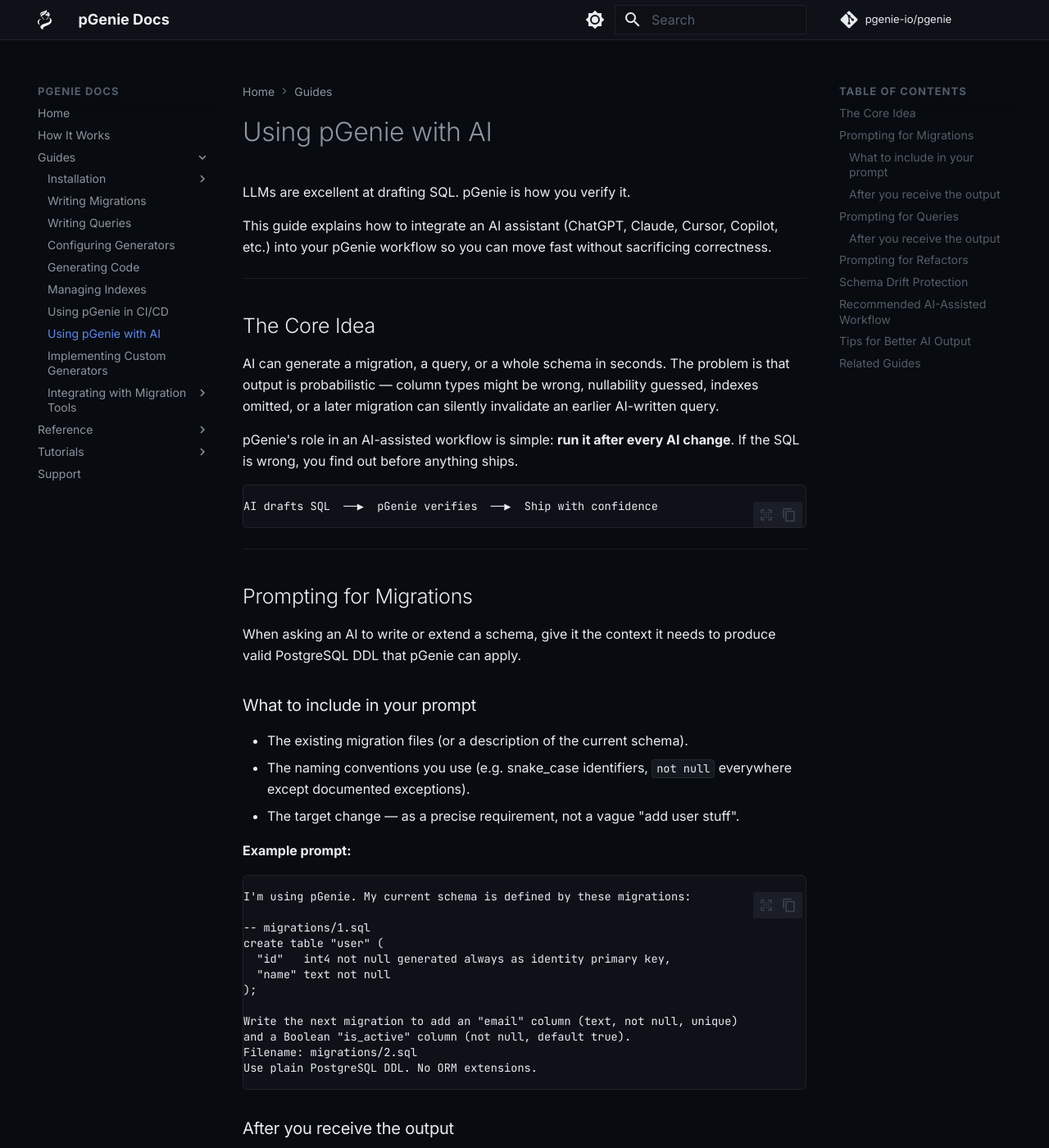
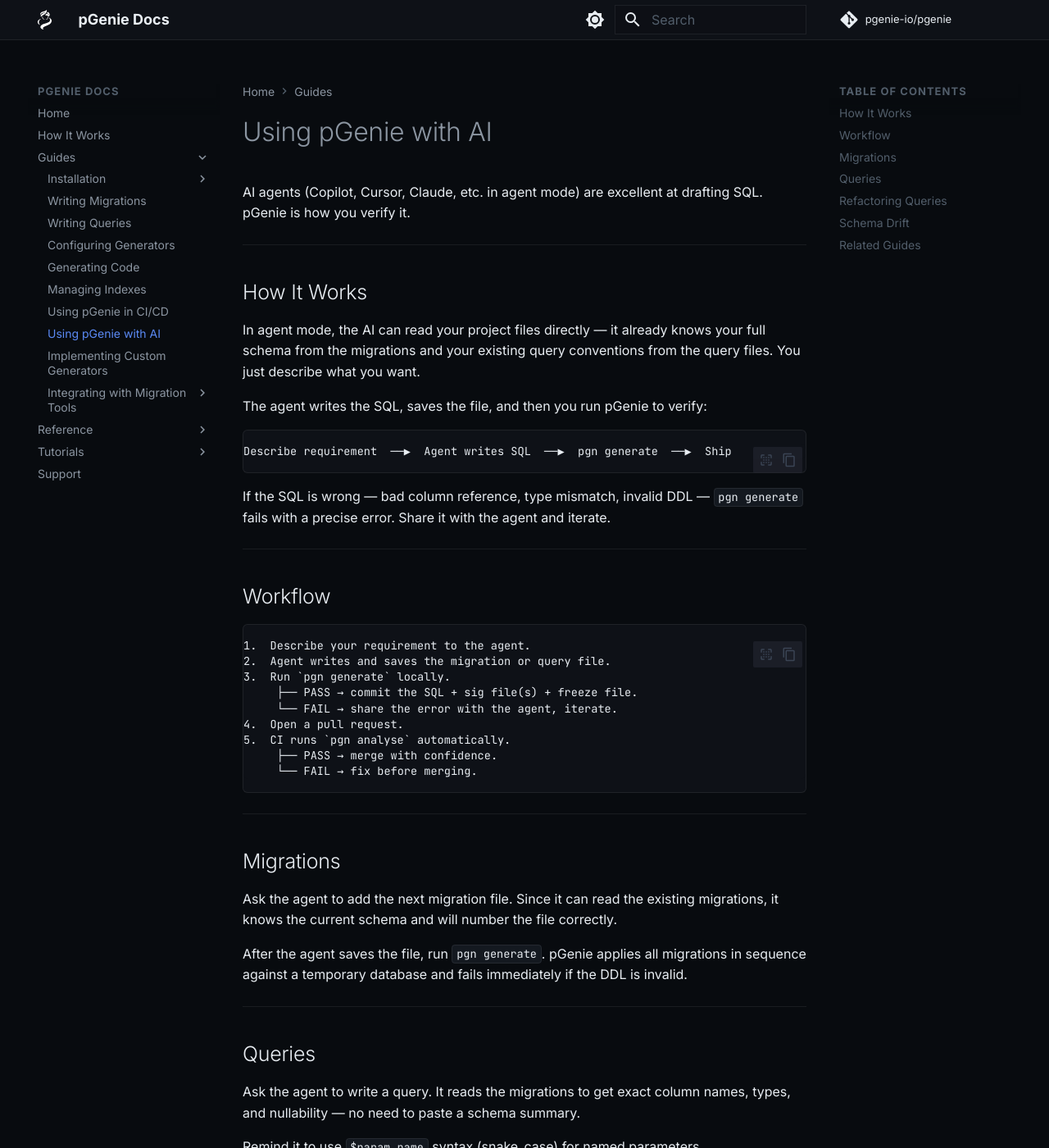
Before and after one commit to pgenie-io/docs, an MkDocs documentation site: the page built from docs/guides/using-with-ai.md, in a window 1280 px wide and 1400 px high. Shown: the whole window at 82% size. Built offline with MkDocs 1.6.1 and Material for MkDocs 9.7.7, drawn with Linux system fonts in a browser that asks for light colours; comment, search, counter and statistics services are not loaded; some of the changed text lies outside the part shown.

Commit message:
Correct the AI guide

````diff
--- a/docs/guides/using-with-ai.md
+++ b/docs/guides/using-with-ai.md
@@ -1,158 +1,82 @@
 # Using pGenie with AI
 
-LLMs are excellent at drafting SQL. pGenie is how you verify it.
-
-This guide explains how to integrate an AI assistant (ChatGPT, Claude, Cursor, Copilot, etc.) into your pGenie workflow so you can move fast without sacrificing correctness.
+AI agents (Copilot, Cursor, Claude, etc. in agent mode) are excellent at drafting SQL. pGenie is how you verify it.
 
 ---
 
-## The Core Idea
+## How It Works
 
-AI can generate a migration, a query, or a whole schema in seconds. The problem is that output is probabilistic — column types might be wrong, nullability guessed, indexes omitted, or a later migration can silently invalidate an earlier AI-written query.
+In agent mode, the AI can read your project files directly — it already knows your full schema from the migrations and your existing query conventions from the query files. You just describe what you want.
 
-pGenie's role in an AI-assisted workflow is simple: **run it after every AI change**. If the SQL is wrong, you find out before anything ships.
+The agent writes the SQL, saves the file, and then you run pGenie to verify:
 
 ```
-AI drafts SQL  ──▶  pGenie verifies  ──▶  Ship with confidence
+Describe requirement  ──▶  Agent writes SQL  ──▶  pgn generate  ──▶  Ship
+```
+
+If the SQL is wrong — bad column reference, type mismatch, invalid DDL — `pgn generate` fails with a precise error. Share it with the agent and iterate.
+
+---
+
+## Workflow
+
+```
+1.  Describe your requirement to the agent.
+2.  Agent writes and saves the migration or query file.
+3.  Run `pgn generate` locally.
+     ├── PASS → commit the SQL + sig file(s) + freeze file.
+     └── FAIL → share the error with the agent, iterate.
+4.  Open a pull request.
+5.  CI runs `pgn analyse` automatically.
+     ├── PASS → merge with confidence.
+     └── FAIL → fix before merging.
 ```
 
 ---
 
-## Prompting for Migrations
+## Migrations
 
-When asking an AI to write or extend a schema, give it the context it needs to produce valid PostgreSQL DDL that pGenie can apply.
+Ask the agent to add the next migration file. Since it can read the existing migrations, it knows the current schema and will number the file correctly.
 
-### What to include in your prompt
-
-- The existing migration files (or a description of the current schema).
-- The naming conventions you use (e.g. snake_case identifiers, `not null` everywhere except documented exceptions).
-- The target change — as a precise requirement, not a vague "add user stuff".
-
-**Example prompt:**
-
-```
-I'm using pGenie. My current schema is defined by these migrations:
-
--- migrations/1.sql
-create table "user" (
-  "id"   int4 not null generated always as identity primary key,
-  "name" text not null
-);
-
-Write the next migration to add an "email" column (text, not null, unique)
-and a Boolean "is_active" column (not null, default true).
-Filename: migrations/2.sql
-Use plain PostgreSQL DDL. No ORM extensions.
-```
-
-### After you receive the output
-
-1. Save the migration file.
-2. Run `pgn generate` (or `pgn analyse` if you do not want to regenerate artifacts yet).
-3. pGenie applies all migrations against a temporary database. If the DDL is invalid it fails immediately and tells you what is wrong.
+After the agent saves the file, run `pgn generate`. pGenie applies all migrations in sequence against a temporary database and fails immediately if the DDL is invalid.
 
 ---
 
-## Prompting for Queries
+## Queries
 
-When asking an AI to write a query, paste any relevant table definitions so the model can get column names, types, and nullability right.
+Ask the agent to write a query. It reads the migrations to get exact column names, types, and nullability — no need to paste a schema summary.
 
-**Example prompt:**
+Remind it to use `$param_name` syntax (snake_case) for named parameters.
 
-```
-Write a PostgreSQL query for pGenie that returns all active users
-with their email and the number of orders they have placed.
-
-Schema (from my migrations):
-- user(id int4, name text, email text, is_active bool)
-- order(id int4, user_id int4 references user(id), placed_at timestamptz)
-
-Requirements:
-- Named parameters use $param_name syntax (snake_case).
-- Filter by $is_active (bool).
-- Include a lateral join or subquery to count orders per user.
-- Return: user_id, name, email, order_count.
-Filename: queries/active_users_with_order_count.sql
-```
-
-### After you receive the output
-
-1. Save the query file (delete its `.sig1.pgn.yaml` if one existed, so pGenie regenerates it fresh).
-2. Run `pgn generate`.
-3. pGenie prepares the statement against the real schema and infers parameter and result types. If the query references a non-existent column, uses the wrong type, or is syntactically invalid, the build fails.
-4. Inspect the generated signature file (`queries/active_users_with_order_count.sig1.pgn.yaml`) and confirm the inferred types match your expectations.
+After the agent saves the file, run `pgn generate`. pGenie prepares the statement against the live schema and infers parameter and result types. Inspect the generated `.sig1.pgn.yaml` file to confirm the types look right.
 
 !!! tip
-    Commit the signature file. It acts as a human-readable diff target in pull requests — reviewers can see exactly how an AI change affected query types.
+    Commit the signature file. It acts as a diff target in pull requests — reviewers can see exactly how a change affected query types.
 
 ---
 
-## Prompting for Refactors
+## Refactoring Queries
 
-AI is useful for proposing performance rewrites, joins, or CTE restructurings. pGenie ensures the refactor does not silently change the result type.
+Ask the agent to rewrite a query for performance or clarity. Tell it to leave the `.sig1.pgn.yaml` file in place.
 
-**Workflow:**
+Run `pgn generate`:
 
-1. Ask the AI to rewrite a query (paste the original SQL and the schema).
-2. Replace the existing `.sql` file with the new version.
-3. **Do not delete the`.sig1.pgn.yaml` file.** Leave it in place.
-4. Run `pgn generate`.
-   - If the rewrite produces the **same type signature**, generation succeeds.
-   - If the rewrite changes a result column type or nullability, pGenie **fails the build** and shows the diff. You can then choose to update the sig file (acknowledging the deliberate change) or fix the query.
+- Same result types → succeeds silently.
+- Changed types or nullability → build fails, showing the diff. Decide whether to accept the change (update the sig file) or fix the query.
 
-This makes the impact of AI-driven refactors explicit and reviewable, not silent.
+This makes the impact of AI-driven refactors explicit rather than silent.
 
 ---
 
-## Schema Drift Protection
+## Schema Drift
 
-Over time, migrations evolve. An AI-drafted query written against last month's schema may no longer be valid after a new migration.
-
-pGenie catches this for you automatically:
-
-1. A developer adds a new migration (human- or AI-written) that changes a column type.
-2. CI runs `pgn analyse`.
-3. pGenie re-validates every query in `queries/` against the updated schema.
-4. If the migration invalidates a query whose signature file is already committed, the build fails with a clear message identifying the query and the type mismatch.
-
-**The fix:** update the query (or the migration) and regenerate the signature file.
-
----
-
-## Recommended AI-Assisted Workflow
-
-```
-1.  Describe your requirement to an AI assistant.
-2.  Receive draft SQL (migration or query).
-3.  Save the file(s) to the appropriate directory.
-4.  Run `pgn generate` locally.
-     ├── PASS → commit the SQL + sig file(s) + freeze file.
-     └── FAIL → share the error with the AI, iterate.
-5.  Open a pull request.
-6.  CI runs `pgn analyse` automatically.
-     ├── PASS → merge with confidence.
-     └── FAIL → fix before merging.
-```
-
-This loop keeps AI output honest without slowing you down. Each iteration is fast (a few seconds on a laptop) and the feedback is precise.
-
----
-
-## Tips for Better AI Output
-
-| Do | Avoid |
-|---|---|
-| Paste your existing migrations as context | Describing the schema in prose only |
-| Specify `not null` policy explicitly | Letting the model decide nullability |
-| Ask for a single file at a time | Asking for a whole project in one prompt |
-| Request `$param_name` syntax for parameters | Asking for `$1`, `$2` positional parameters |
-| Verify with `pgn generate` before committing | Committing unverified AI output directly |
+When a new migration changes a column, `pgn analyse` re-validates every query against the updated schema. If an existing query is now invalid, the build fails with a clear message. Update the query and regenerate its signature file.
 
 ---
 
 ## Related Guides
 
-- [Writing Migrations](writing-migrations.md) — Migration file format and naming conventions.
-- [Writing Queries](writing-queries.md) — Query file format and parameter syntax.
-- [Using pGenie in CI/CD](cicd.md) — Adding `pgn analyse` as a pull-request gate.
-- [Generating Code](generating-code.md) — What `pgn generate` produces and how sig files work.
+- [Writing Migrations](writing-migrations.md)
+- [Writing Queries](writing-queries.md)
+- [Using pGenie in CI/CD](cicd.md)
+- [Generating Code](generating-code.md)
````
